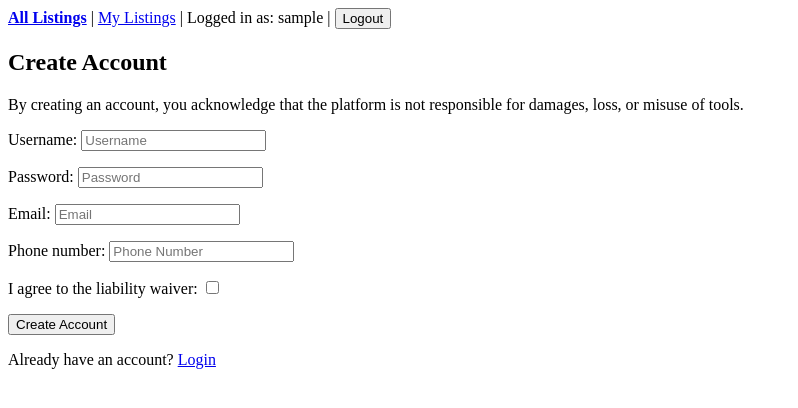
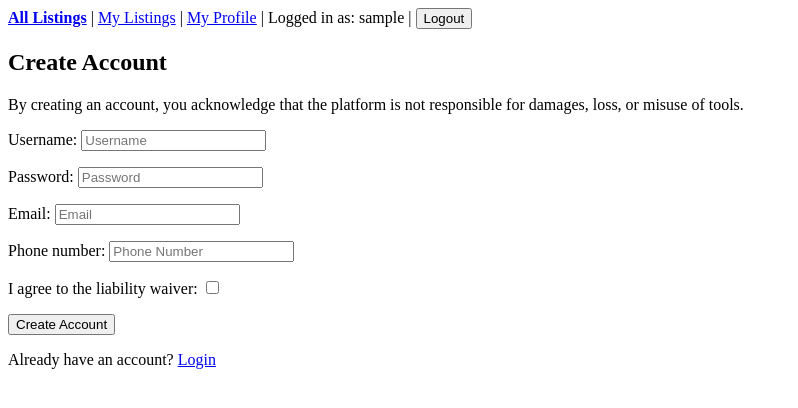
Before and after one commit to Josh-Roza/Tool_Sharers_Workspace, a Django app: page /add_user/ in a window 1280 px wide. Shown: the top 408 px of the page, without its empty margins (0-798 px from the left). Run offline with Django 5.2, Linux system fonts and the light colour scheme; the visitor is signed in with stand-in values (Sample User, id 1).

Commit message:
Updated Template.html

```diff
--- a/Tool_Sharers_App/templates/template.html
+++ b/Tool_Sharers_App/templates/template.html
@@ -9,6 +9,7 @@
 
         {% if user.is_authenticated %}
             | <a href="{% url 'my_listings' %}">My Listings</a>
+            | <a href="{% url 'my_profile' %}">My Profile</a>
             | <span>Logged in as: {{ user.username }}</span>
             | <form action="{% url 'logout' %}" method="post" style="display:inline;">
                 {% csrf_token %}
```
